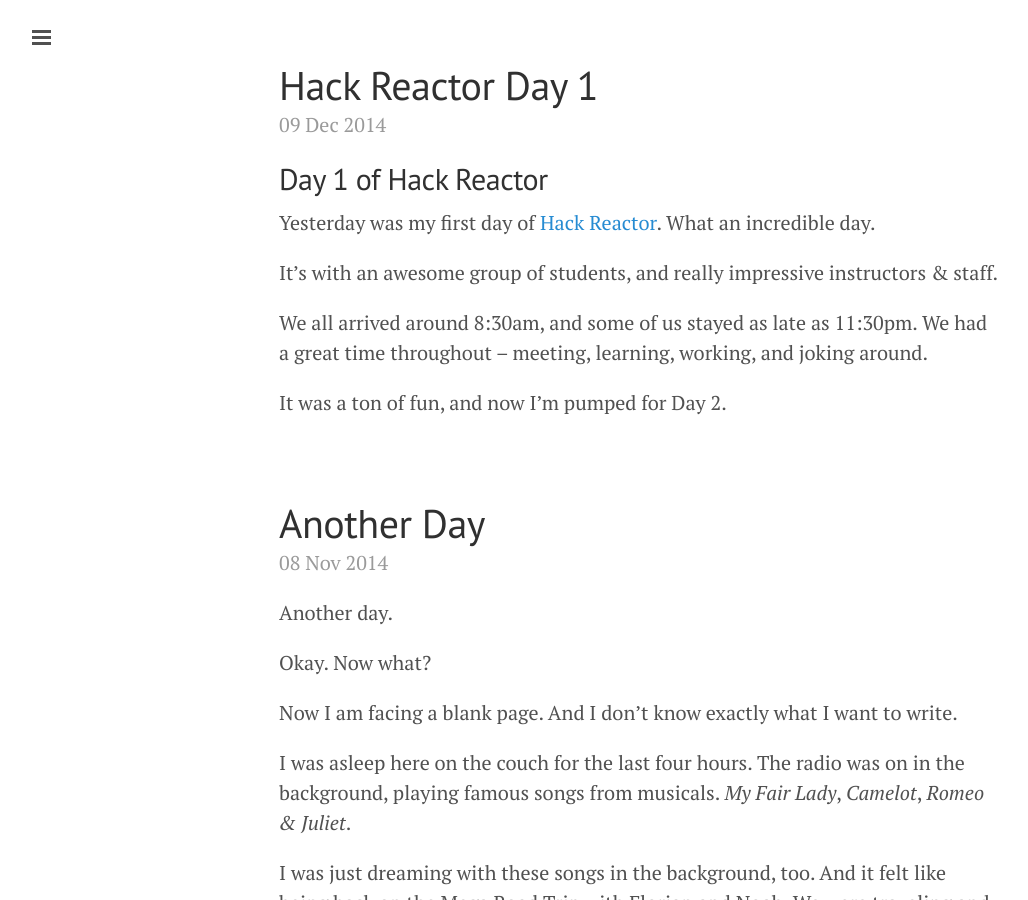
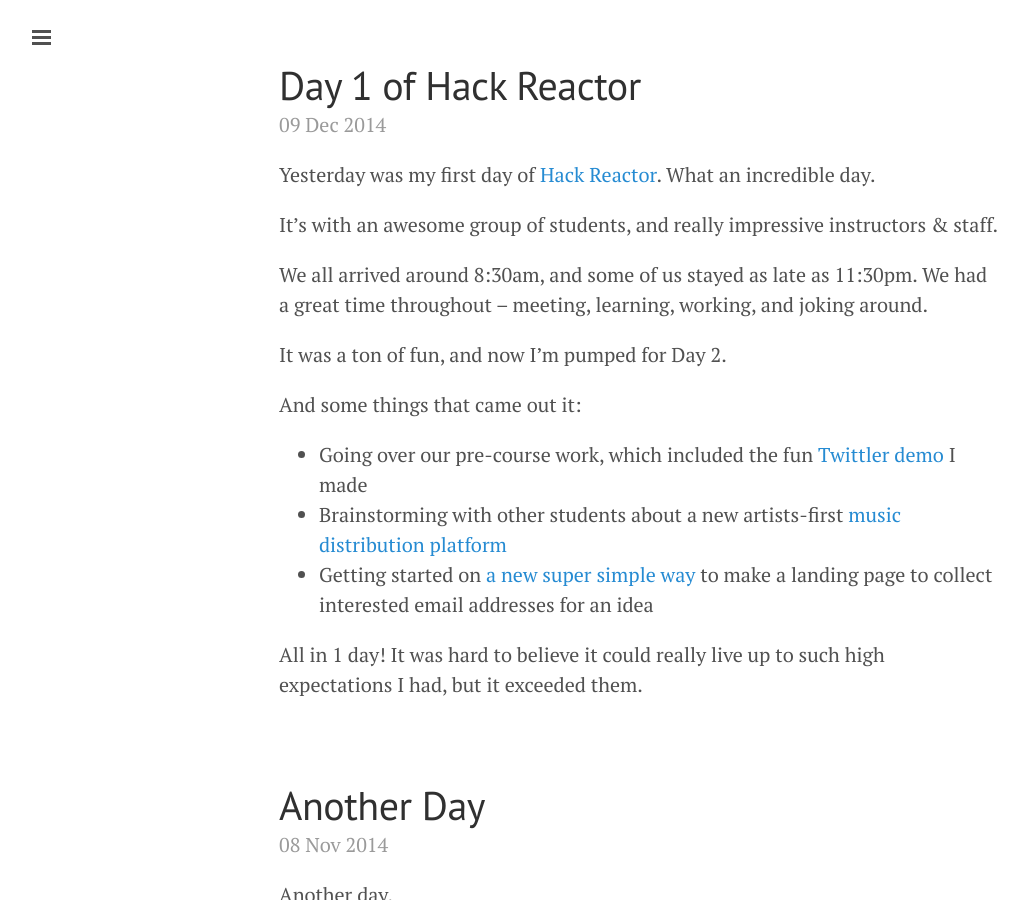
Before and after one commit to dsernst/quotes, a Jekyll site: the page built from index.html, in a window 1280 px wide and 900 px high. Shown: the whole window, without its empty margins (1-1029 px from the left). Built offline with Jekyll 4.4.1, drawn with Linux system fonts in a browser that asks for light colours; nearby versions of some CDN libraries; the list of posts is cut into pages by our own code.

Commit message:
update: HR day 1 post

```diff
--- a/_posts/2014-12-09-Hack-Reactor-Day-1.md
+++ b/_posts/2014-12-09-Hack-Reactor-Day-1.md
@@ -7,3 +13,11 @@
 We all arrived around 8:30am, and some of us stayed as late as 11:30pm. We had a great time throughout -- meeting, learning, working, and joking around.
 
 It was a ton of fun, and now I'm pumped for Day 2.
+
+And some things that came out it:
+
+* Going over our pre-course work, which included the fun [Twittler demo](http://dsernst.com/2014-12-twittler/) I made
+* Brainstorming with other students about a new artists-first [music distribution platform](https://github.com/dsernst/music-publishing-3.0)
+* Getting started on [a new super simple way](https://github.com/dsernst/landing-page-1-2-3) to make a landing page to collect interested email addresses for an idea
+
+All in 1 day! It was hard to believe it could really live up to such high expectations I had, but it exceeded them.
```
Also changed, not shown: other parts of _posts/2014-12-09-Hack-Reactor-Day-1.md (+7 -1 lines).
